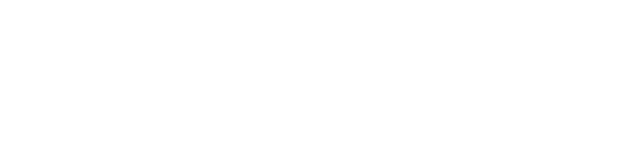
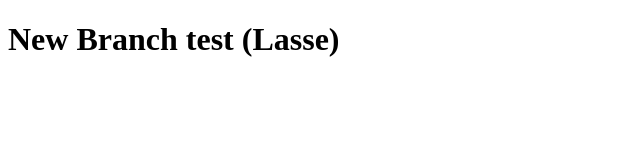
Before and after one commit to shadio1201/Gruppe2-PBweb, a plain HTML site: page index.html in a window 1280 px wide. Shown: the whole page, without its empty margins (0-640 px from the left). Drawn offline with Linux system fonts and the light colour scheme.

Commit message:
new Branch test

```diff
--- a/index.html
+++ b/index.html
@@ -8,6 +8,7 @@
      <script src="script.js" defer></script>
 </head>
 <body>
+     <h1>New Branch test (Lasse)</h1>
 
 </body>
 </html>
```
